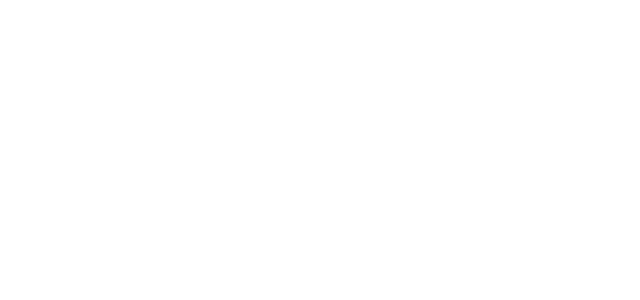
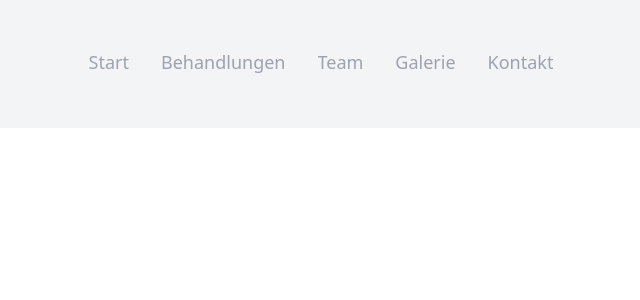
Before and after one commit to Lionheart2007/oppeck-walchetseder, an Angular app: page / in a window 1280 px wide. Shown: the top 300 px of the page, without its empty margins (319-959 px from the left). Built offline with nearby package versions, Linux system fonts and the light colour scheme.

Commit message:
Feat: Rudimentary header

```diff
--- a/src/app/app.component.html
+++ b/src/app/app.component.html
@@ -1,3 +1,4 @@
 <body class="bg-gray-100 min-h-full">
+  <app-header></app-header>
   <router-outlet> </router-outlet>
 </body>
--- a/src/app/app.component.ts
+++ b/src/app/app.component.ts
@@ -1,10 +1,11 @@
 import { Component } from '@angular/core';
 import { RouterOutlet } from '@angular/router';
+import { HeaderComponent } from "./structure/header/header.component";
 
 @Component({
   selector: 'app-root',
   standalone: true,
-  imports: [RouterOutlet],
+  imports: [RouterOutlet, HeaderComponent],
   templateUrl: './app.component.html',
   styleUrl: './app.component.css',
 })
--- /dev/null
+++ b/src/app/structure/header/header.component.html
@@ -0,0 +1,15 @@
+<div class="flex justify-center gap-8 p-12">
+  @for (entry of entries; track $index) {
+  <div class="group flex flex-col items-center cursor-pointer overflow-clip">
+    <p
+      class="text-lg text-muted group-hover:text-primary transition-colors"
+      [routerLink]="['/', 'behandlungx']"
+    >
+      {{ entry.text }}
+    </p>
+    <div
+      class="h-1 w-2 rounded bg-primary opacity-0 group-hover:opacity-100 transition-opacity"
+    ></div>
+  </div>
+  }
+</div>
--- /dev/null
+++ b/src/app/structure/header/header.component.ts
@@ -0,0 +1,19 @@
+import { Component } from '@angular/core';
+import { RouterLink } from '@angular/router';
+
+@Component({
+  selector: 'app-header',
+  standalone: true,
+  imports: [RouterLink],
+  templateUrl: './header.component.html',
+  styleUrl: './header.component.css',
+})
+export class HeaderComponent {
+  entries: { text: string; path: string[] }[] = [
+    { text: 'Start', path: ['/'] },
+    { text: 'Behandlungen', path: ['/', 'behandlungen'] },
+    { text: 'Team', path: ['/', 'team'] },
+    { text: 'Galerie', path: ['/', 'galerie'] },
+    { text: 'Kontakt', path: ['/', 'kontakt'] },
+  ];
+}
```
Also changed, not shown: src/app/structure/header/header.component.css (added), 1 other file (tests, documents, lock files or other folders).
